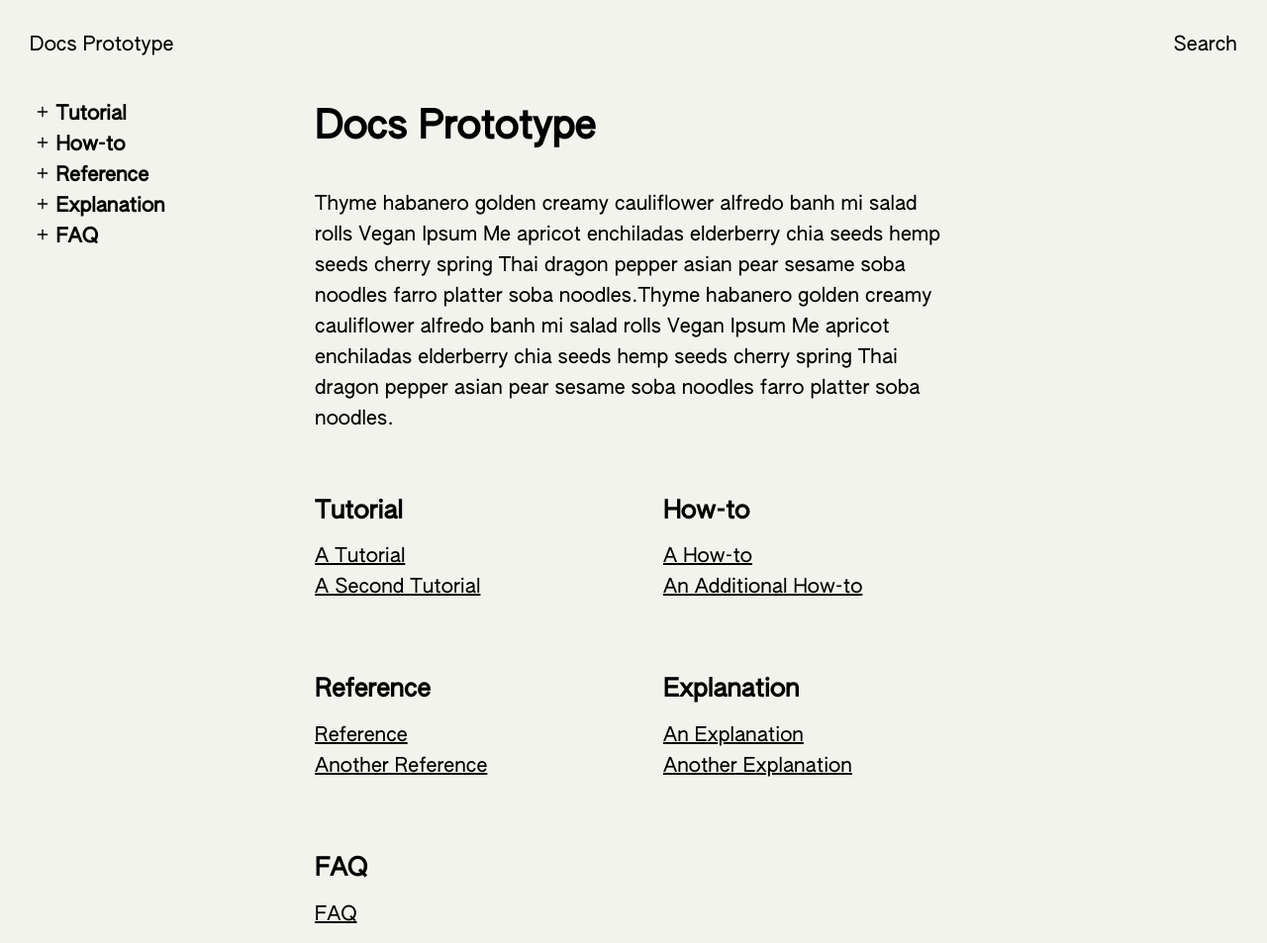
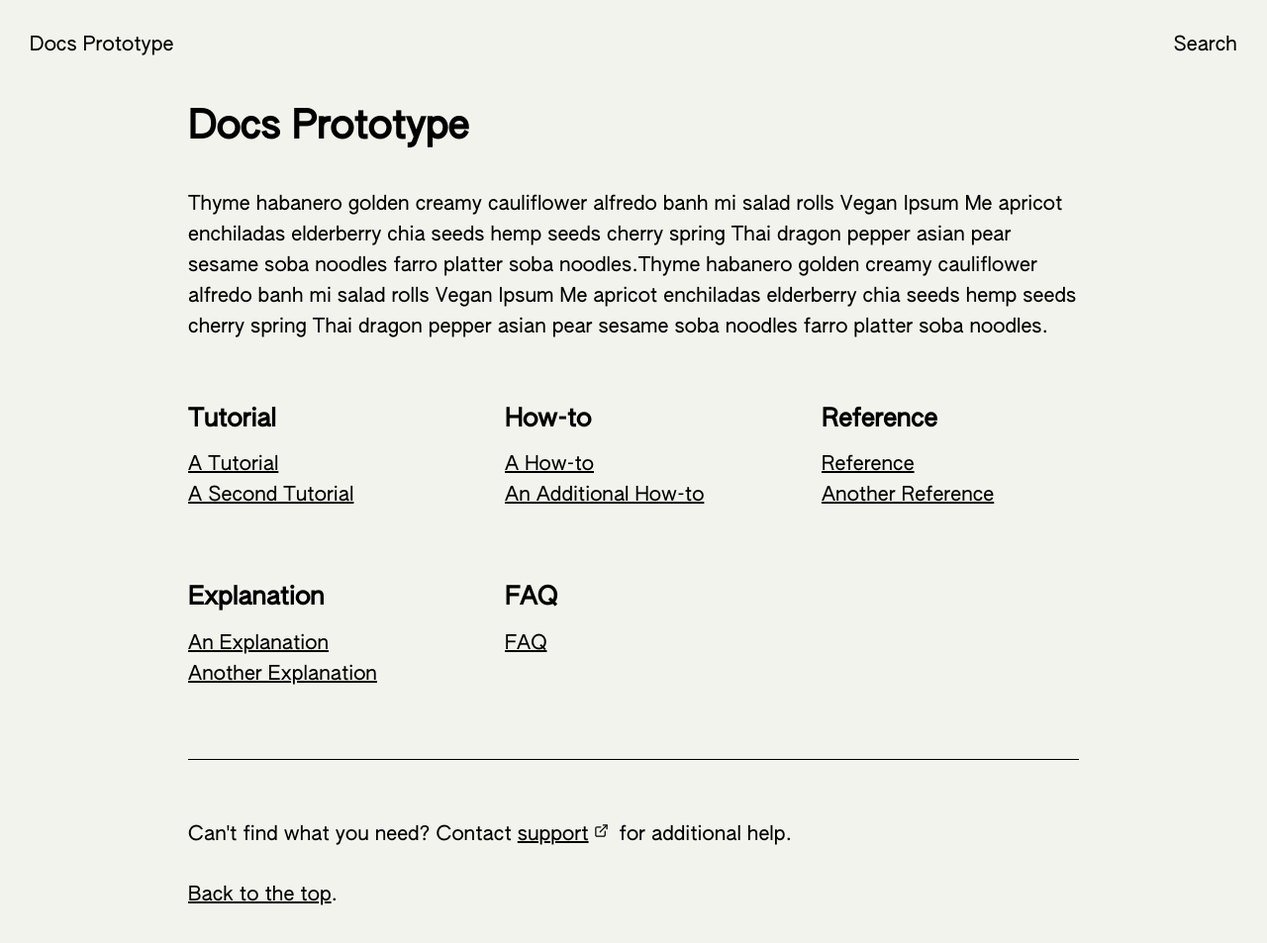
Before and after one commit to z336/11ty-docs-prototype, an Eleventy site: page src/pages/index.md in a window 1280 px wide. Shown: the top 953 px of the page at 99% size. Built offline with nearby package versions, Linux system fonts and the light colour scheme; Eleventy itself is replaced by a stand-in of ours; files that its build step writes are made by us from their sources; what code-tag, markdown-it-toc-done-right would draw is missing.

Commit message:
home page

```diff
--- a/src/assets/sass/blocks/_page-header.scss
+++ b/src/assets/sass/blocks/_page-header.scss
@@ -1,5 +1,6 @@
 .page-header {
   --wrapper-max-width: 60rem;
-  padding-bottom: var(--space-m);
-  margin-top: var(--space-xl);
+  padding-inline: var(--gutter);
+  padding-block-end: var(--space-m);
+  margin-block-start: var(--space-xl);
 }
--- a/src/assets/sass/blocks/_site-header.scss
+++ b/src/assets/sass/blocks/_site-header.scss
@@ -5,6 +5,7 @@
   left: 0;
   right: 0;
   top: 0;
+  padding-inline: var(--gutter);
   background-color: var(--color-light);
   nav {
     display: flex;
--- a/src/assets/sass/style.scss
+++ b/src/assets/sass/style.scss
@@ -8,11 +8,6 @@ body {
   background-color: var(--color-light);
   font-family: var(--font-base);
   font-size: var(--step-0);
-}
-
-header,
-footer {
-  padding-inline: var(--gutter);
 }
 
 footer {
@@ -90,6 +85,10 @@ summary {
   cursor: pointer;
 }
 
+img {
+  border-radius: var(--border-radius);
+}
+
 .menu {
   @media (max-width: 60rem) {
     display: none;
@@ -100,7 +99,7 @@ summary {
   bottom: 0;
   width: 18rem;
   padding-inline: var(--gutter);
-  margin-top: var(--space-xl);
+  margin-block-start: var(--space-xl);
   background-color: var(--color-light);
   font-size: var(--step--1);
   h2 {
@@ -173,6 +172,10 @@ summary {
   }
 }
 
+.content.home {
+  margin-inline: auto;
+}
+
 .table-of-contents {
   @media (min-width: 80rem) {
     position: fixed;
--- a/src/includes/components/image.js
+++ b/src/includes/components/image.js
@@ -9,7 +9,7 @@ async function image(src, alt, caption, sizes = "100vw") {
   }
 
   let metadata = await Image(src, {
-    widths: [300, 600, 900],
+    widths: [300, 600, 900, 1200],
     formats: ["avif", "webp", "jpeg"],
     urlPath: "/assets/images/",
     outputDir: "./_site/assets/images/",
--- a/src/layouts/home.html
+++ b/src/layouts/home.html
@@ -2,9 +2,7 @@
 layout: base.html
 ---
 
-{% include 'partials/aside.html' %}
-
-<article id="article" class="region | content">
+<article id="article" class="region | content | home">
   <header class="wrapper | flow | page-header"><h1>{{ title }}</h1></header>
   <article class="wrapper | flow | prose">
     {{ content }}
```
